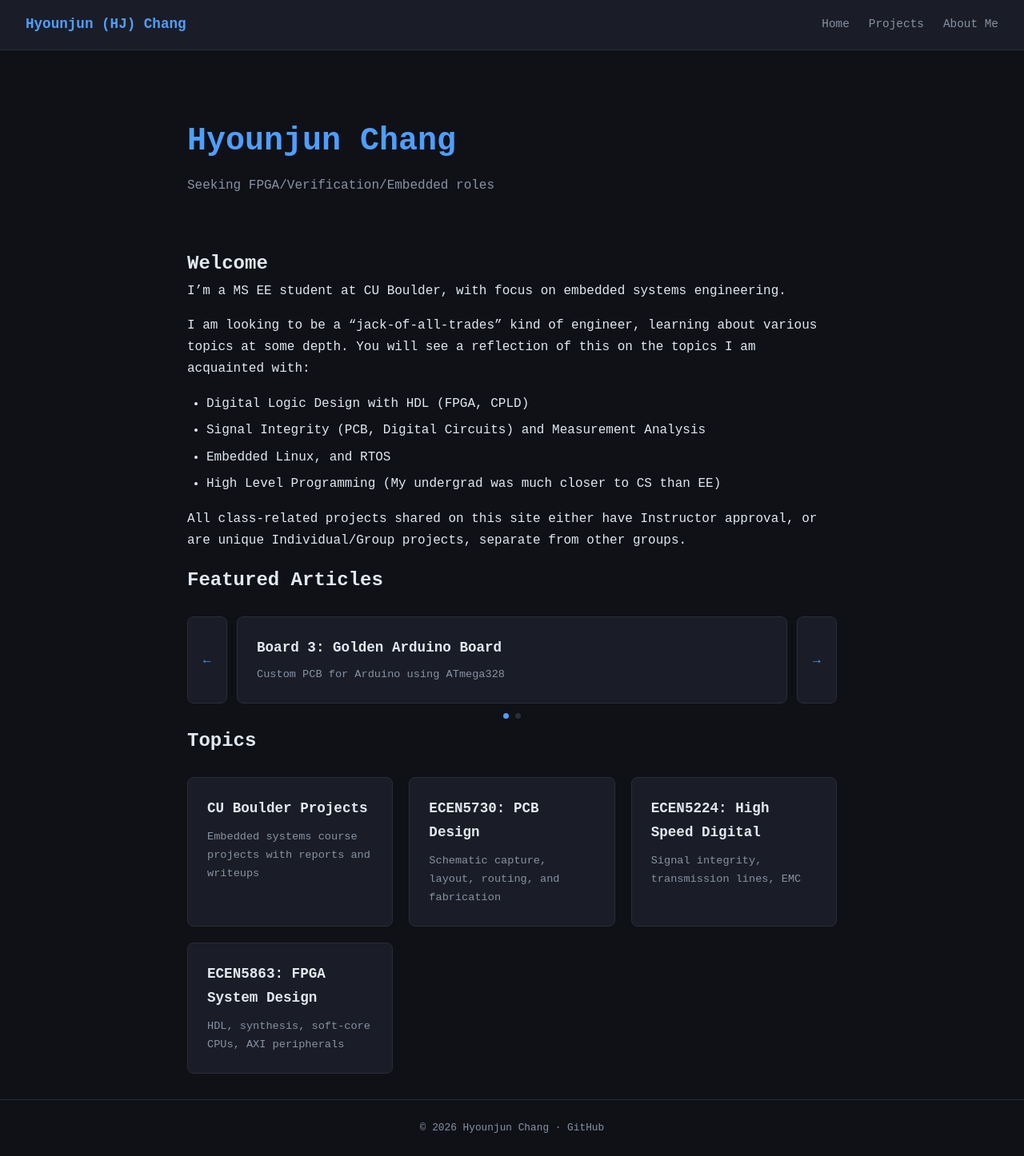
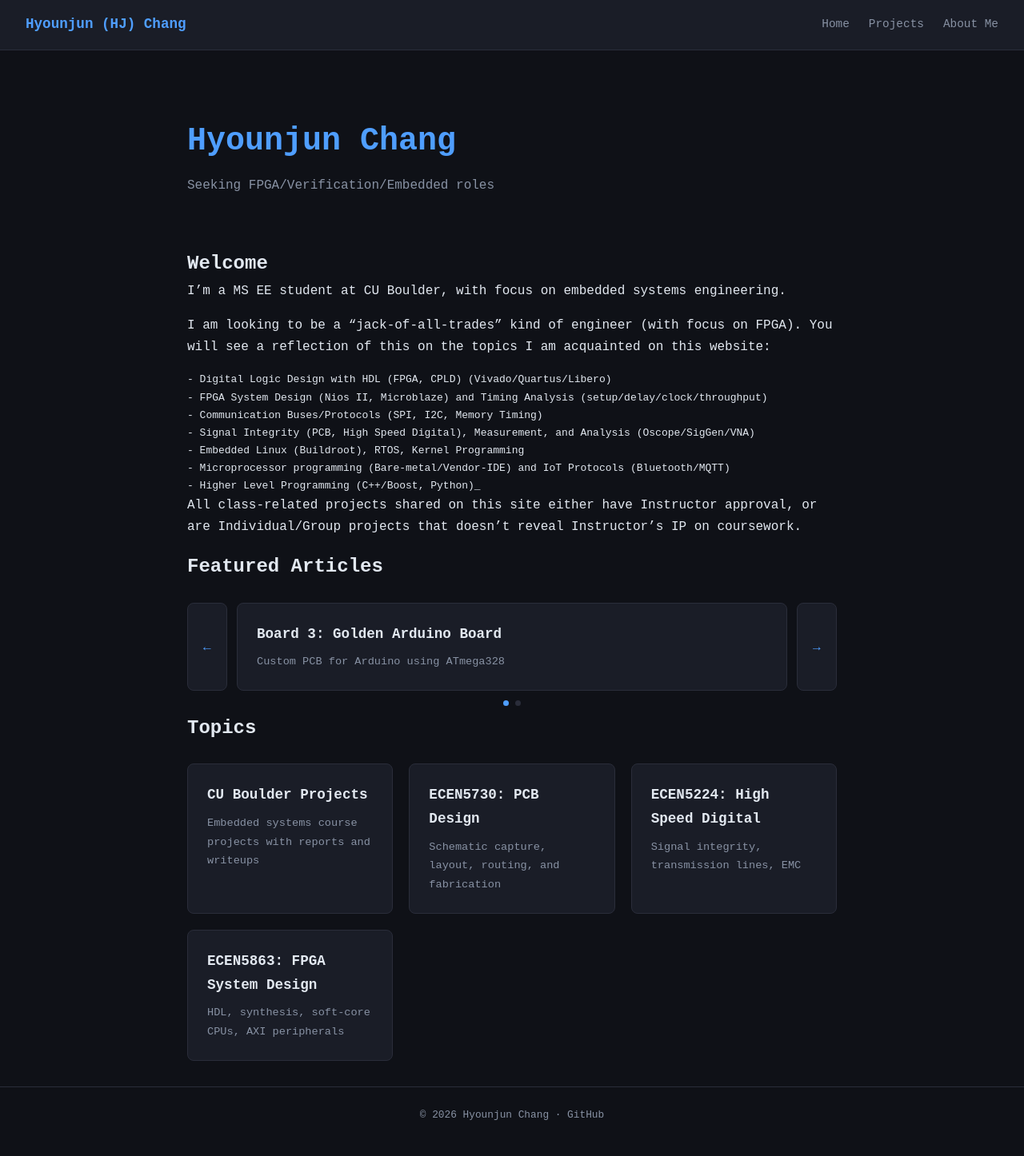
Before and after one commit to hyounjunchang/hyounjunchang.github.io, a Jekyll site: the page built from index.md, in a window 1280 px wide. Shown: the whole page at 80% size. Built offline with Jekyll 4.4.1, drawn with Linux system fonts in a browser that asks for light colours.

Commit message:
Reinsert Welcome Message

````diff
--- a/index.md
+++ b/index.md
@@ -7,14 +7,19 @@ title: Home
 
 I'm a MS EE student at CU Boulder, with focus on embedded systems engineering.
 
-I am looking to be a "jack-of-all-trades" kind of engineer, learning about various topics at some depth. You will see a reflection of this on the topics I am acquainted with:
+I am looking to be a "jack-of-all-trades" kind of engineer (with focus on FPGA). You will see a reflection of this on the topics I am acquainted on this website:
 
-- Digital Logic Design with HDL (FPGA, CPLD)
-- Signal Integrity (PCB, Digital Circuits) and Measurement Analysis
-- Embedded Linux, and RTOS
-- High Level Programming (My undergrad was much closer to CS than EE)
+```
+- Digital Logic Design with HDL (FPGA, CPLD) (Vivado/Quartus/Libero)
+- FPGA System Design (Nios II, Microblaze) and Timing Analysis (setup/delay/clock/throughput)
+- Communication Buses/Protocols (SPI, I2C, Memory Timing)
+- Signal Integrity (PCB, High Speed Digital), Measurement, and Analysis (Oscope/SigGen/VNA)
+- Embedded Linux (Buildroot), RTOS, Kernel Programming
+- Microprocessor programming (Bare-metal/Vendor-IDE) and IoT Protocols (Bluetooth/MQTT)
+- Higher Level Programming (C++/Boost, Python)_
+```
 
-All class-related projects shared on this site either have Instructor approval, or are unique Individual/Group projects, separate from other groups.
+All class-related projects shared on this site either have Instructor approval, or are Individual/Group projects that doesn't reveal Instructor's IP on coursework.
 
 {% assign featured = site.projects | where: "featured", true %}
 {% if featured.size > 0 %}
````
